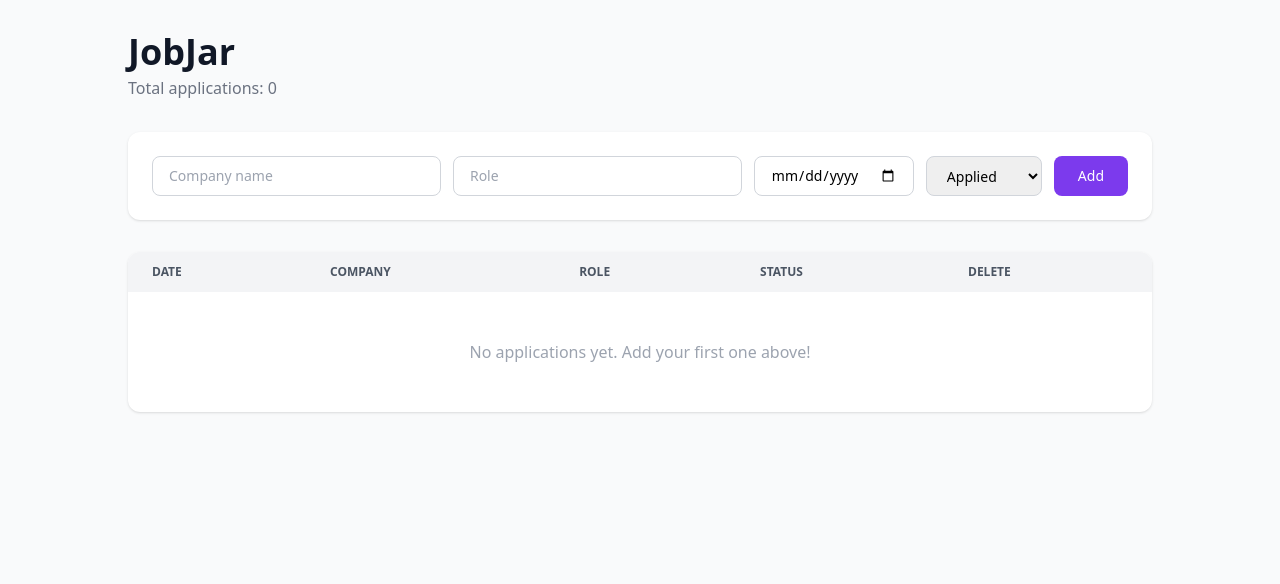
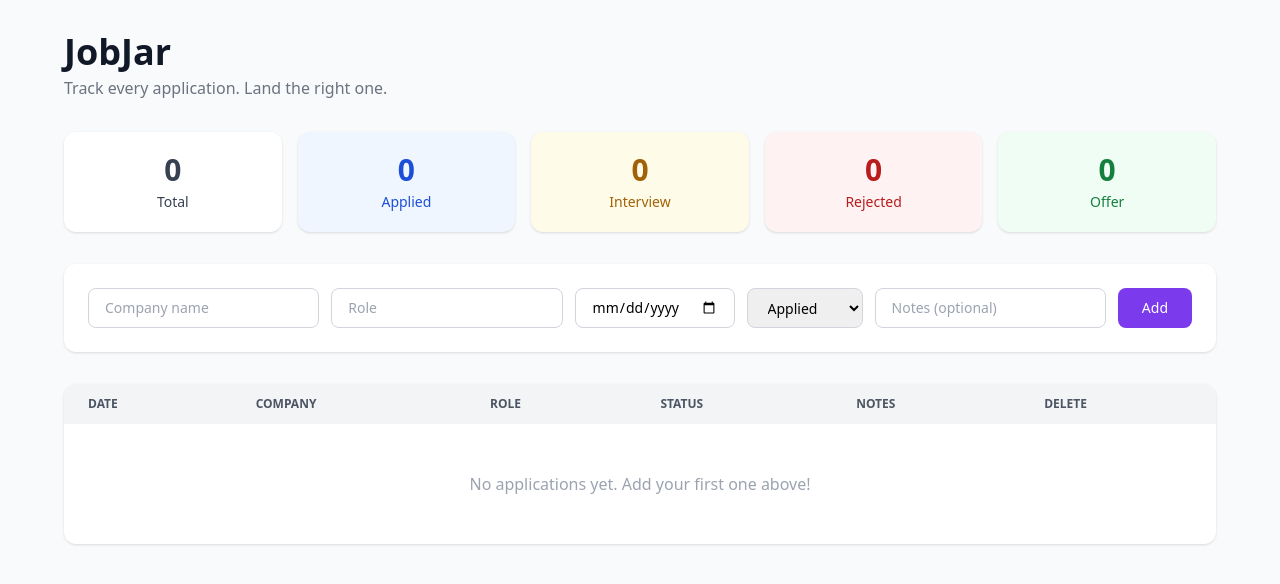
Before and after one commit to Sadiazaman067/ApplicationTrack, a React (Create React App) app: page / in a window 1280 px wide. Shown: the top 584 px of the page. Built offline with nearby package versions, Linux system fonts and the light colour scheme.

Commit message:
add KPI cards, notes column

```diff
--- a/src/App.js
+++ b/src/App.js
@@ -12,6 +12,7 @@ function App() {
   const [role, setRole] = useState('');
   const [status, setStatus] = useState('Applied');
   const [date, setDate] = useState('');
+  const [notes, setNotes] = useState('');
 
   useEffect(() => {
     localStorage.setItem('jobjar', JSON.stringify(applications));
@@ -19,11 +20,12 @@ function App() {
 
   function handleAdd() {
     if (!company || !role) return;
-    setApplications([...applications, { company, role, status, date }]);
+    setApplications([...applications, { company, role, status, date, notes }]);
     setCompany('');
     setRole('');
     setStatus('Applied');
     setDate('');
+    setNotes('');
   }
 
   function handleKeyDown(e) {
@@ -47,14 +49,38 @@ function App() {
     if (status === 'Offer') return 'bg-green-100 text-green-700';
   }
 
+  const counts = {
+    total: applications.length,
+    applied: applications.filter(a => a.status === 'Applied').length,
+    interview: applications.filter(a => a.status === 'Interview').length,
+    rejected: applications.filter(a => a.status === 'Rejected').length,
+    offer: applications.filter(a => a.status === 'Offer').length,
+  };
+
   return (
     <div className="min-h-screen bg-gray-50 p-8">
-      <div className="max-w-5xl mx-auto">
+      <div className="max-w-6xl mx-auto">
 
         {/* Header */}
         <div className="mb-8">
           <h1 className="text-4xl font-bold text-gray-900">JobJar</h1>
-          <p className="text-gray-500 mt-1">Total applications: {applications.length}</p>
+          <p className="text-gray-500 mt-1">Track every application. Land the right one.</p>
+        </div>
+
+        {/* KPI Cards */}
+        <div className="grid grid-cols-5 gap-4 mb-8">
+          {[
+            { label: 'Total', value: counts.total, color: 'bg-white text-gray-700' },
+            { label: 'Applied', value: counts.applied, color: 'bg-blue-50 text-blue-700' },
+            { label: 'Interview', value: counts.interview, color: 'bg-yellow-50 text-yellow-700' },
+            { label: 'Rejected', value: counts.rejected, color: 'bg-red-50 text-red-700' },
+            { label: 'Offer', value: counts.offer, color: 'bg-green-50 text-green-700' },
+          ].map((card) => (
+            <div key={card.label} className={`${card.color} rounded-xl shadow p-5 text-center`}>
+              <p className="text-3xl font-bold">{card.value}</p>
+              <p className="text-sm mt-1 font-medium">{card.label}</p>
+            </div>
+          ))}
         </div>
 
         {/* Form */}
@@ -64,14 +90,14 @@ function App() {
             onChange={(e) => setCompany(e.target.value)}
             onKeyDown={handleKeyDown}
             placeholder="Company name"
-            className="border border-gray-300 rounded-lg px-4 py-2 text-sm flex-1 min-w-[150px] focus:outline-none focus:ring-2 focus:ring-violet-400"
+            className="border border-gray-300 rounded-lg px-4 py-2 text-sm flex-1 min-w-[140px] focus:outline-none focus:ring-2 focus:ring-violet-400"
           />
           <input
             value={role}
             onChange={(e) => setRole(e.target.value)}
             onKeyDown={handleKeyDown}
             placeholder="Role"
-            className="border border-gray-300 rounded-lg px-4 py-2 text-sm flex-1 min-w-[150px] focus:outline-none focus:ring-2 focus:ring-violet-400"
+            className="border border-gray-300 rounded-lg px-4 py-2 text-sm flex-1 min-w-[140px] focus:outline-none focus:ring-2 focus:ring-violet-400"
           />
           <input
             type="date"
@@ -90,6 +116,13 @@ function App() {
             <option>Rejected</option>
             <option>Offer</option>
           </select>
+          <input
+            value={notes}
+            onChange={(e) => setNotes(e.target.value)}
+            onKeyDown={handleKeyDown}
+            placeholder="Notes (optional)"
+            className="border border-gray-300 rounded-lg px-4 py-2 text-sm flex-1 min-w-[160px] focus:outline-none focus:ring-2 focus:ring-violet-400"
+          />
           <button
             onClick={handleAdd}
             className="bg-violet-600 hover:bg-violet-700 text-white px-6 py-2 rounded-lg text-sm font-medium transition"
@@ -107,6 +140,7 @@ function App() {
                 <th className="px-6 py-3 text-left">Company</th>
                 <th className="px-6 py-3 text-left">Role</th>
                 <th className="px-6 py-3 text-left">Status</th>
+                <th className="px-6 py-3 text-left">Notes</th>
                 <th className="px-6 py-3 text-left">Delete</th>
               </tr>
             </thead>
@@ -128,6 +162,7 @@ function App() {
                       <option>Offer</option>
                     </select>
                   </td>
+                  <td className="px-6 py-4 text-gray-500 max-w-xs truncate">{app.notes}</td>
                   <td className="px-6 py-4">
                     <button
                       onClick={() => handleDelete(index)}
```
